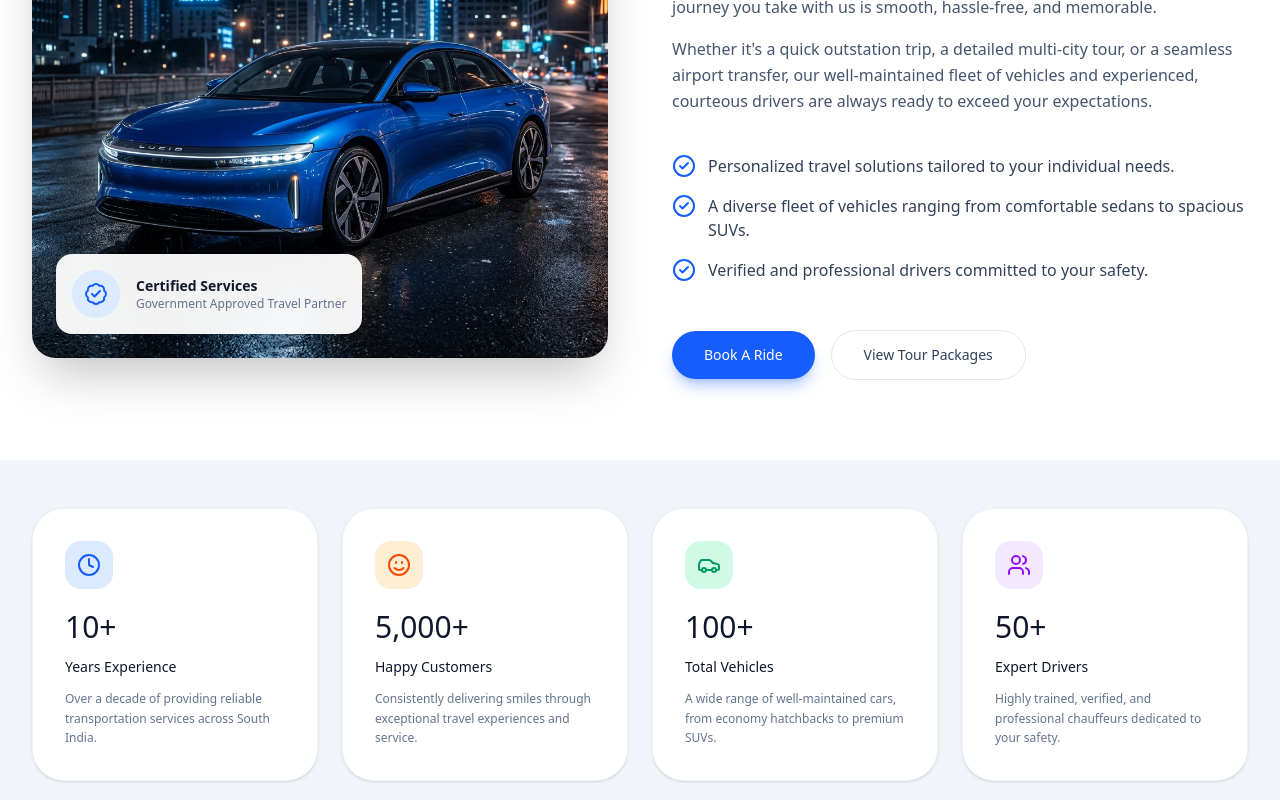
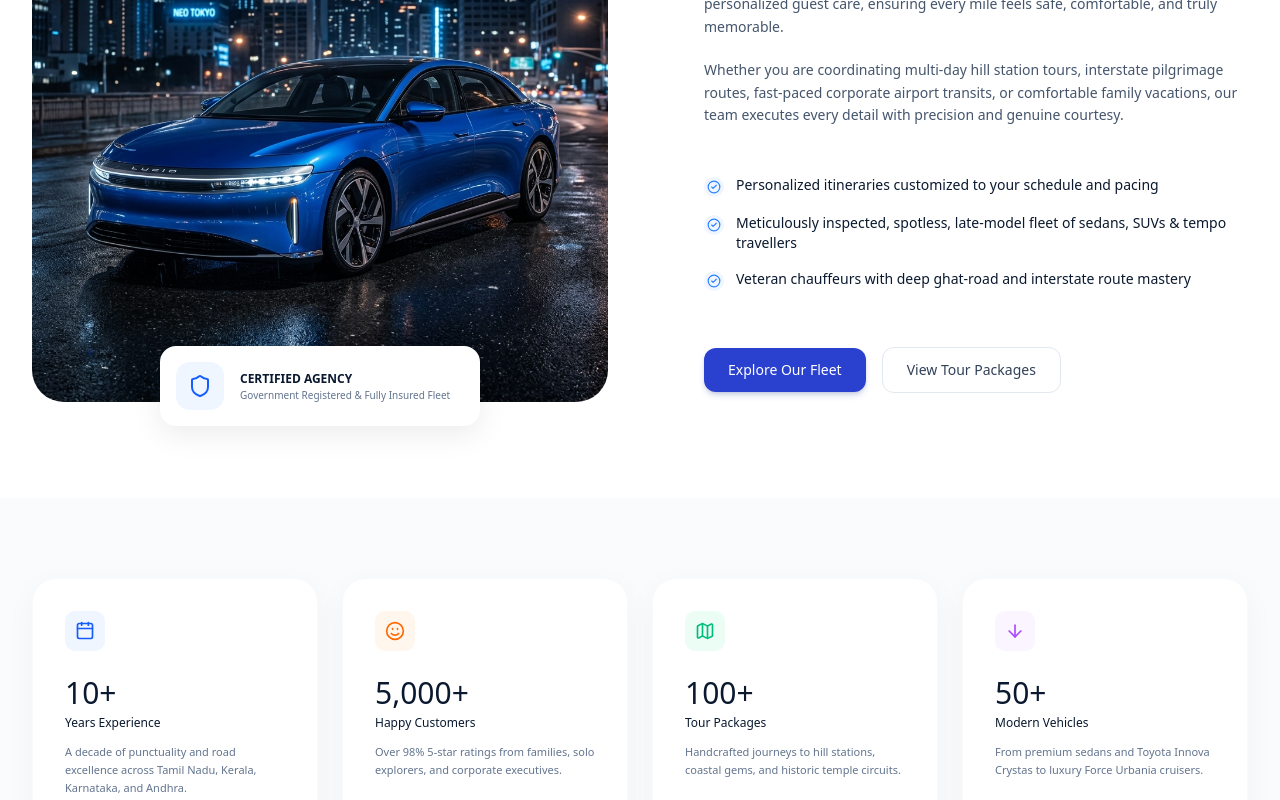
Before and after one commit to aeropeak26/Rudhran_travels, a Next.js app: page /about in a window 1280 px wide. Shown: the part 900-1700 px from the top of the page. Built offline with nearby package versions, Linux system fonts and the light colour scheme.

Commit message:
Update Trusted Travel Partner and Stats sections layout

```diff
--- a/src/app/about/page.tsx
+++ b/src/app/about/page.tsx
@@ -5,7 +5,7 @@ import Image from 'next/image';
 import Link from 'next/link';
 import {
   CheckCircle2, Clock, Car, Users, BadgeCheck, Shield, Smile, Award,
-  MapPin, Route, Briefcase, Plane, Users2, Key, Phone, MessageCircle, ArrowRightLeft, Zap, FileCheck
+  MapPin, Route, Briefcase, Plane, Users2, Key, Phone, MessageCircle, ArrowRightLeft, Zap, FileCheck, Calendar, Map, ArrowDown
 } from 'lucide-react';
 import TopBar from '@/components/TopBar';
 import Header from '@/components/Header';
@@ -71,115 +71,126 @@ export default function AboutUs() {
         </section>
 
         {/* 2. Your Trusted Travel Partner */}
-        <section className="py-20 bg-white">
+        <section className="py-24 bg-white">
           <div className="max-w-7xl mx-auto px-4 sm:px-6 lg:px-8">
             <div className="grid grid-cols-1 lg:grid-cols-2 gap-16 items-center">
+
               {/* Image Side */}
-              <div className="relative h-[450px] md:h-[550px] rounded-3xl overflow-hidden shadow-2xl">
+              <div className="relative">
+                <div className="relative h-[500px] md:h-[600px] rounded-[2rem] overflow-hidden">
                   <Image
                     src="/images/hero_car.png"
                     alt="Travel Partner"
                     fill
                     className="object-cover"
                   />
-                <div className="absolute bottom-6 left-6 bg-white/95 backdrop-blur p-4 rounded-2xl shadow-xl flex items-center gap-4">
-                  <div className="w-12 h-12 bg-blue-100 rounded-full flex items-center justify-center text-blue-600">
-                    <BadgeCheck className="w-6 h-6" />
+                </div>
+                {/* Floating Card */}
+                <div className="absolute -bottom-6 left-1/2 -translate-x-1/2 bg-white rounded-2xl p-4 shadow-[0_8px_30px_rgb(0,0,0,0.08)] flex items-center gap-4 w-[90%] max-w-[320px]">
+                  <div className="w-12 h-12 bg-blue-50 rounded-[14px] flex items-center justify-center text-blue-600 shrink-0">
+                    <Shield className="w-6 h-6" />
                   </div>
                   <div>
-                    <div className="text-sm font-semibold text-slate-900">Certified Services</div>
-                    <div className="text-xs text-slate-500 font-medium">Government Approved Travel Partner</div>
+                    <div className="text-xs font-bold text-[#0a192f] mb-0.5">CERTIFIED AGENCY</div>
+                    <div className="text-[10px] text-slate-500 leading-tight">Government Registered & Fully Insured Fleet</div>
                   </div>
                 </div>
               </div>
 
               {/* Text Side */}
-              <div className="space-y-6">
-                <div className="text-xs font-semibold text-blue-600 tracking-widest uppercase">ABOUT US</div>
-                <h2 className="text-3xl md:text-4xl font-semibold tracking-tight text-slate-900">Your Trusted Travel Partner</h2>
+              <div className="space-y-6 lg:pl-8">
+                <div className="inline-block px-3 py-1 bg-blue-50 text-blue-600 text-[10px] font-bold tracking-wider uppercase rounded-full">
+                  WHO WE ARE
+                </div>
+                <h2 className="text-3xl md:text-4xl font-bold tracking-tight text-[#0a192f]">Your Trusted Travel Partner</h2>
 
-                <div className="space-y-4 text-slate-600 leading-relaxed text-sm md:text-base">
+                <div className="space-y-5 text-slate-600 leading-relaxed text-sm">
                   <p>
-                    For over a decade, Rudhran Travels has been a symbol of hospitality, trust, and quality in the travel industry. We are more than just a transportation provider; we are your dedicated travel partners. With an uncompromising focus on passenger safety, comfort, and reliability, we ensure that every journey you take with us is smooth, hassle-free, and memorable.
+                    Established with a passion for exceptional hospitality and seamless mobility, Rudhran Travels has evolved into South India's premier chauffeured transportation and curated tour specialist. We blend modern fleet management with personalized guest care, ensuring every mile feels safe, comfortable, and truly memorable.
                   </p>
                   <p>
-                    Whether it's a quick outstation trip, a detailed multi-city tour, or a seamless airport transfer, our well-maintained fleet of vehicles and experienced, courteous drivers are always ready to exceed your expectations.
+                    Whether you are coordinating multi-day hill station tours, interstate pilgrimage routes, fast-paced corporate airport transits, or comfortable family vacations, our team executes every detail with precision and genuine courtesy.
                   </p>
                 </div>
 
-                <ul className="space-y-4 py-4">
+                <ul className="space-y-4 py-6">
                   <li className="flex items-start gap-3">
-                    <CheckCircle2 className="w-6 h-6 text-blue-600 shrink-0" />
-                    <span className="text-sm md:text-base font-medium text-slate-700">Personalized travel solutions tailored to your individual needs.</span>
+                    <div className="w-5 h-5 rounded-full bg-blue-50 flex items-center justify-center shrink-0 mt-0.5">
+                      <CheckCircle2 className="w-3.5 h-3.5 text-blue-500" />
+                    </div>
+                    <span className="text-sm font-semibold text-[#0a192f]">Personalized itineraries customized to your schedule and pacing</span>
                   </li>
                   <li className="flex items-start gap-3">
-                    <CheckCircle2 className="w-6 h-6 text-blue-600 shrink-0" />
-                    <span className="text-sm md:text-base font-medium text-slate-700">A diverse fleet of vehicles ranging from comfortable sedans to spacious SUVs.</span>
+                    <div className="w-5 h-5 rounded-full bg-blue-50 flex items-center justify-center shrink-0 mt-0.5">
+                      <CheckCircle2 className="w-3.5 h-3.5 text-blue-500" />
+                    </div>
+                    <span className="text-sm font-semibold text-[#0a192f]">Meticulously inspected, spotless, late-model fleet of sedans, SUVs & tempo travellers</span>
                   </li>
                   <li className="flex items-start gap-3">
-                    <CheckCircle2 className="w-6 h-6 text-blue-600 shrink-0" />
-                    <span className="text-sm md:text-base font-medium text-slate-700">Verified and professional drivers committed to your safety.</span>
+                    <div className="w-5 h-5 rounded-full bg-blue-50 flex items-center justify-center shrink-0 mt-0.5">
+                      <CheckCircle2 className="w-3.5 h-3.5 text-blue-500" />
+                    </div>
+                    <span className="text-sm font-semibold text-[#0a192f]">Veteran chauffeurs with deep ghat-road and interstate route mastery</span>
                   </li>
                 </ul>
 
                 <div className="flex flex-wrap items-center gap-4 pt-2">
-                  <button
-                    onClick={() => setIsModalOpen(true)}
-                    className="px-8 py-3.5 bg-blue-600 hover:bg-blue-700 text-white rounded-full font-medium text-sm transition-all shadow-lg shadow-blue-600/30 hover:scale-105"
-                  >
-                    Book A Ride
-                  </button>
-                  <Link
-                    href="/#packages"
-                    className="px-8 py-3.5 bg-white border border-slate-200 hover:bg-slate-50 text-slate-700 rounded-full font-medium text-sm transition-all hover:border-slate-300"
-                  >
+                  <Link href="/#fleet" className="px-6 py-3 bg-[#2a41d0] hover:bg-blue-700 text-white rounded-xl font-semibold text-sm transition-all shadow-md shadow-blue-900/20">
+                    Explore Our Fleet
+                  </Link>
+                  <Link href="/#packages" className="px-6 py-3 bg-white border border-slate-200 hover:border-slate-300 text-slate-700 rounded-xl font-semibold text-sm transition-all">
                     View Tour Packages
                   </Link>
                 </div>
               </div>
+
             </div>
           </div>
         </section>
 
         {/* 3. Stats Section */}
-        <section className="py-12 bg-slate-100">
+        <section className="py-20 bg-[#fafbfc]">
           <div className="max-w-7xl mx-auto px-4 sm:px-6 lg:px-8">
             <div className="grid grid-cols-1 sm:grid-cols-2 lg:grid-cols-4 gap-6">
 
-              <div className="bg-white p-8 rounded-[2rem] shadow-sm border border-slate-100 flex flex-col gap-3 hover:shadow-md transition-shadow">
-                <div className="w-12 h-12 bg-blue-100 rounded-2xl flex items-center justify-center text-blue-600 mb-2">
-                  <Clock className="w-6 h-6" />
+              {/* Card 1 */}
+              <div className="bg-white p-8 rounded-3xl shadow-[0_8px_30px_rgb(0,0,0,0.04)] border border-slate-50 flex flex-col hover:-translate-y-1 transition-transform duration-300">
+                <div className="w-10 h-10 bg-blue-50 rounded-[10px] flex items-center justify-center text-blue-600 mb-6">
+                  <Calendar className="w-5 h-5" />
                 </div>
-                <h3 className="text-3xl font-bold text-slate-900">10+</h3>
-                <p className="text-sm font-semibold text-slate-900">Years Experience</p>
-                <p className="text-xs text-slate-500 leading-relaxed">Over a decade of providing reliable transportation services across South India.</p>
+                <h3 className="text-3xl font-bold text-[#0a192f] mb-1">10+</h3>
+                <p className="text-xs font-bold text-[#0a192f] mb-3">Years Experience</p>
+                <p className="text-[11px] text-slate-500 leading-relaxed">A decade of punctuality and road excellence across Tamil Nadu, Kerala, Karnataka, and Andhra.</p>
               </div>
 
-              <div className="bg-white p-8 rounded-[2rem] shadow-sm border border-slate-100 flex flex-col gap-3 hover:shadow-md transition-shadow">
-                <div className="w-12 h-12 bg-orange-100 rounded-2xl flex items-center justify-center text-orange-600 mb-2">
-                  <Smile className="w-6 h-6" />
+              {/* Card 2 */}
+              <div className="bg-white p-8 rounded-3xl shadow-[0_8px_30px_rgb(0,0,0,0.04)] border border-slate-50 flex flex-col hover:-translate-y-1 transition-transform duration-300">
+                <div className="w-10 h-10 bg-orange-50 rounded-[10px] flex items-center justify-center text-orange-500 mb-6">
+                  <Smile className="w-5 h-5" />
                 </div>
-                <h3 className="text-3xl font-bold text-slate-900">5,000+</h3>
-                <p className="text-sm font-semibold text-slate-900">Happy Customers</p>
-                <p className="text-xs text-slate-500 leading-relaxed">Consistently delivering smiles through exceptional travel experiences and service.</p>
+                <h3 className="text-3xl font-bold text-[#0a192f] mb-1">5,000+</h3>
+                <p className="text-xs font-bold text-[#0a192f] mb-3">Happy Customers</p>
+                <p className="text-[11px] text-slate-500 leading-relaxed">Over 98% 5-star ratings from families, solo explorers, and corporate executives.</p>
               </div>
 
-              <div className="bg-white p-8 rounded-[2rem] shadow-sm border border-slate-100 flex flex-col gap-3 hover:shadow-md transition-shadow">
-                <div className="w-12 h-12 bg-emerald-100 rounded-2xl flex items-center justify-center text-emerald-600 mb-2">
-                  <Car className="w-6 h-6" />
+              {/* Card 3 */}
+              <div className="bg-white p-8 rounded-3xl shadow-[0_8px_30px_rgb(0,0,0,0.04)] border border-slate-50 flex flex-col hover:-translate-y-1 transition-transform duration-300">
+                <div className="w-10 h-10 bg-emerald-50 rounded-[10px] flex items-center justify-center text-emerald-500 mb-6">
+                  <Map className="w-5 h-5" />
                 </div>
-                <h3 className="text-3xl font-bold text-slate-900">100+</h3>
-                <p className="text-sm font-semibold text-slate-900">Total Vehicles</p>
-                <p className="text-xs text-slate-500 leading-relaxed">A wide range of well-maintained cars, from economy hatchbacks to premium SUVs.</p>
+                <h3 className="text-3xl font-bold text-[#0a192f] mb-1">100+</h3>
+                <p className="text-xs font-bold text-[#0a192f] mb-3">Tour Packages</p>
+                <p className="text-[11px] text-slate-500 leading-relaxed">Handcrafted journeys to hill stations, coastal gems, and historic temple circuits.</p>
               </div>
 
-              <div className="bg-white p-8 rounded-[2rem] shadow-sm border border-slate-100 flex flex-col gap-3 hover:shadow-md transition-shadow">
-                <div className="w-12 h-12 bg-purple-100 rounded-2xl flex items-center justify-center text-purple-600 mb-2">
-                  <Users className="w-6 h-6" />
+              {/* Card 4 */}
+              <div className="bg-white p-8 rounded-3xl shadow-[0_8px_30px_rgb(0,0,0,0.04)] border border-slate-50 flex flex-col hover:-translate-y-1 transition-transform duration-300">
+                <div className="w-10 h-10 bg-purple-50 rounded-[10px] flex items-center justify-center text-purple-500 mb-6">
+                  <ArrowDown className="w-5 h-5" />
                 </div>
-                <h3 className="text-3xl font-bold text-slate-900">50+</h3>
-                <p className="text-sm font-semibold text-slate-900">Expert Drivers</p>
-                <p className="text-xs text-slate-500 leading-relaxed">Highly trained, verified, and professional chauffeurs dedicated to your safety.</p>
+                <h3 className="text-3xl font-bold text-[#0a192f] mb-1">50+</h3>
+                <p className="text-xs font-bold text-[#0a192f] mb-3">Modern Vehicles</p>
+                <p className="text-[11px] text-slate-500 leading-relaxed">From premium sedans and Toyota Innova Crystas to luxury Force Urbania cruisers.</p>
               </div>
 
             </div>
```
Lines whose indentation alone changed are shown as unchanged.
